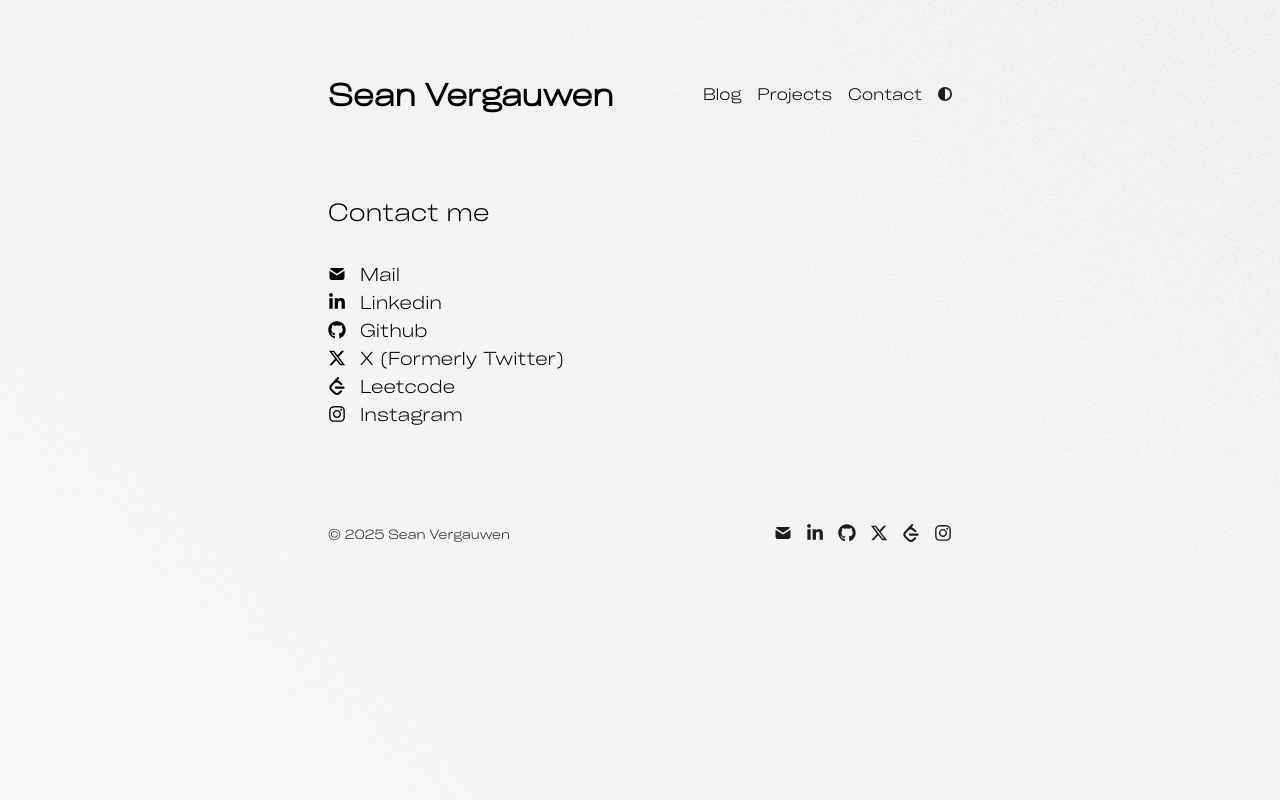
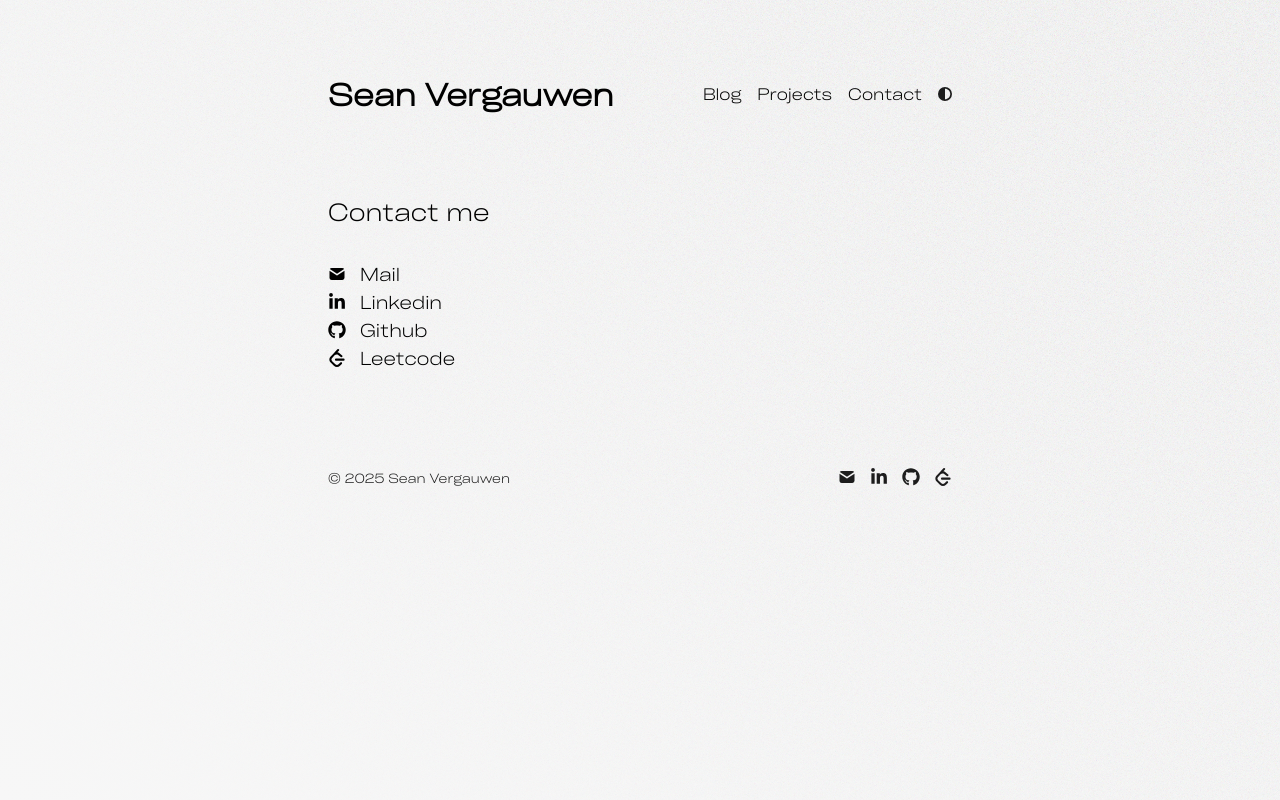
Before and after one commit to sean-vergauwen/portfolio, a Next.js app: page /contact in a window 1280 px wide. Built offline with nearby package versions, Linux system fonts and the light colour scheme.

Commit message:
changed social medias

```diff
--- a/app/components/footer.tsx
+++ b/app/components/footer.tsx
@@ -3,9 +3,7 @@
 import React from "react";
 
 import {
-  FaXTwitter,
   FaGithub,
-  FaInstagram,
   FaLinkedinIn,
 } from "react-icons/fa6";
 
@@ -29,9 +27,7 @@ function SocialLinks() {
       <SocialLink href={socialLinks.email} icon={TbMailFilled} />
       <SocialLink href={socialLinks.linkedin} icon={FaLinkedinIn} />
       <SocialLink href={socialLinks.github} icon={FaGithub} />
-      <SocialLink href={socialLinks.twitter} icon={FaXTwitter} />
       <SocialLink href={socialLinks.leetcode} icon={SiLeetcode} />
-      <SocialLink href={socialLinks.instagram} icon={FaInstagram} />
     </div>
   );
 }
--- a/app/config.ts
+++ b/app/config.ts
@@ -8,10 +8,8 @@ export const metaData = {
 };
 
 export const socialLinks = {
-  twitter: "https://x.com/sean_vergauwen",
   github: "https://github.com/sean-vergauwen",
   leetcode: "https://leetcode.com/u/sean-vergauwen",
-  instagram: "https://www.instagram.com/sean.vergauwen",
   linkedin: "https://www.linkedin.com/in/sean-vergauwen",
   email: "mailto:seanvr93@gmail.com",
 };
--- a/app/contact/page.tsx
+++ b/app/contact/page.tsx
@@ -2,15 +2,13 @@ import React from "react";
 import type { Metadata } from "next";
 
 import {
-  FaXTwitter,
   FaGithub,
-  FaInstagram,
   FaLinkedinIn,
 } from "react-icons/fa6";
 
 import { TbMailFilled } from "react-icons/tb";
 import { SiLeetcode } from "react-icons/si";
-import { metaData, socialLinks } from "app/config";
+import { socialLinks } from "app/config";
 
 export const metadata: Metadata = {
   title: "Contact",
@@ -31,9 +29,7 @@ export default function Contact() {
         <SocialLink href={socialLinks.email} icon={TbMailFilled} name={"Mail"} />
         <SocialLink href={socialLinks.linkedin} icon={FaLinkedinIn} name={"Linkedin"} />
         <SocialLink href={socialLinks.github} icon={FaGithub} name={"Github"} />
-        <SocialLink href={socialLinks.twitter} icon={FaXTwitter} name={"X (Formerly Twitter)"} />
         <SocialLink href={socialLinks.leetcode} icon={SiLeetcode} name={"Leetcode"} />
-        <SocialLink href={socialLinks.instagram} icon={FaInstagram} name={"Instagram"} />
       </div>
     </section>
   );
--- a/app/layout.tsx
+++ b/app/layout.tsx
@@ -77,7 +77,7 @@ export default function RootLayout({
           title="JSON Feed"
         />
       </head>
-      <body className="antialiased flex flex-col items-center justify-center mx-auto mt-2 lg:mt-8 mb-20 lg:mb-40">
+      <body className="antialiased flex flex-col items-center justify-center mx-auto mt-2 lg:mt-8 mb-20 lg:mb-40 transition-all delay-50 duration-300">
         <ThemeProvider
           attribute="class"
           defaultTheme="system"
```
